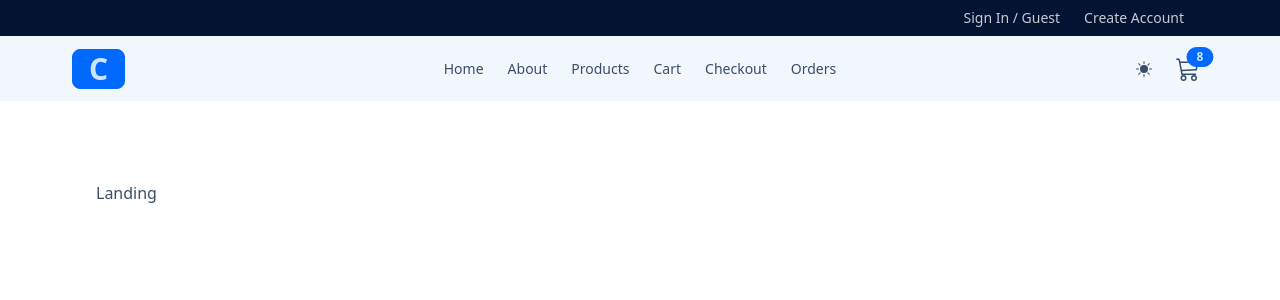
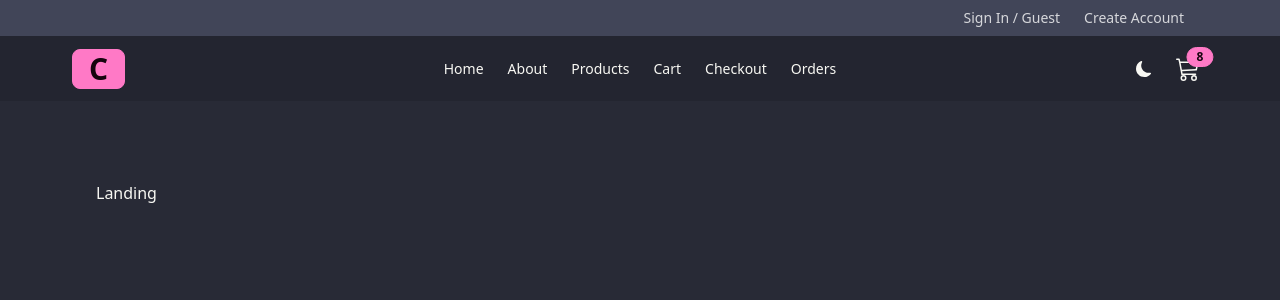
Before and after one commit to vsbron/course-all-in-one-2025, a React (Vite) app in the folder 12-comfy-store/: page / in a window 1280 px wide. Both pictures are taken after a click on the label 1144 px from the left and 68 px from the top of the page. Shown: the top 300 px of the page. Built offline with nearby package versions, Linux system fonts and the light colour scheme.

Commit message:
12-comfy-store - Finish the theme toggler functionality (minus Login and Register pages)

```diff
--- a/12-comfy-store/src/components/Navbar.jsx
+++ b/12-comfy-store/src/components/Navbar.jsx
@@ -1,18 +1,34 @@
-import { useState } from "react";
+import { useEffect, useState } from "react";
 import { NavLink } from "react-router-dom";
 import { FaBarsStaggered } from "react-icons/fa6";
 import { BsCart3, BsMoonFill, BsSunFill } from "react-icons/bs";
 
 import NavLinks from "./NavLinks";
 
+// Set up the themes object
+const themes = { dracula: "dracula", winter: "winter" };
+
+// Get the saved theme to local storage
+const getTheme = () => localStorage.getItem("theme") || "winter";
+
+// The component
 function Navbar() {
   // Set state value for theme
-  const [_, setTheme] = useState(false);
+  const [theme, setTheme] = useState(getTheme);
 
   // Theme toggle handle
   const handleTheme = () => {
-    setTheme((t) => !t);
+    // Get the themes value and set the new theme
+    const { winter, dracula } = themes;
+    const newTheme = theme === winter ? dracula : winter;
+    setTheme(newTheme);
   };
+
+  // useEffect function that applies theme to html and saves it to local storage
+  useEffect(() => {
+    document.documentElement.setAttribute("data-theme", theme);
+    localStorage.setItem("theme", theme);
+  }, [theme]);
 
   // Returned JSX
   return (
@@ -47,9 +63,13 @@ function Navbar() {
         <div className="navbar-end">
           {/* THEME ICONS */}
           <label className="swap swap-rotate">
-            <input type="checkbox" onChange={handleTheme} />
-            <BsSunFill className="swap-on h4-w-4" />
-            <BsMoonFill className="swap-off h4-w-4" />
+            <input
+              type="checkbox"
+              onChange={handleTheme}
+              checked={theme === "winter"}
+            />
+            <BsSunFill className="swap-on h-4 w-4" />
+            <BsMoonFill className="swap-off h-4 w-4" />
           </label>
           {/* CART LINK */}
           <NavLink to="/cart" className="btn btn-ghost btn-circle btn-md ml-4">
```
